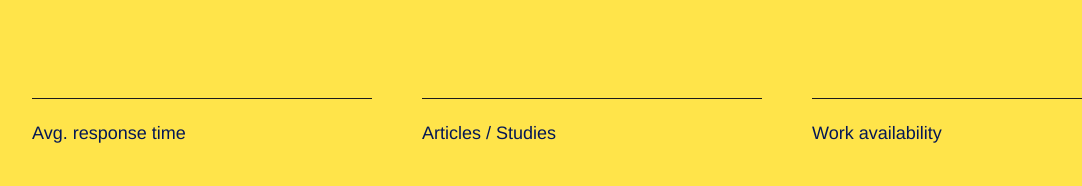
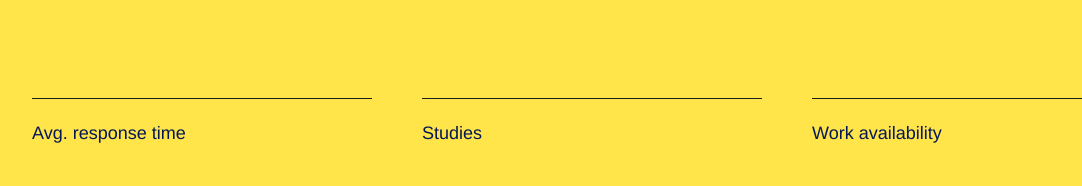
Before and after one commit to ayostudio/studio, a Next.js app: page / in a window 1280 px wide. Shown: the part 1700-1886 px from the top of the page, without its empty margins (48-1130 px from the left). Built offline with nearby package versions, Linux system fonts and the light colour scheme; a web font is replaced by a local one.

Commit message:
Update copy

```diff
--- a/pages/index.js
+++ b/pages/index.js
@@ -37,7 +37,7 @@ const Index = () => (
             value: '2 hrs',
           },
           {
-            title: 'Articles / Studies',
+            title: 'Studies',
             value: 'WIP',
           },
           {
```
